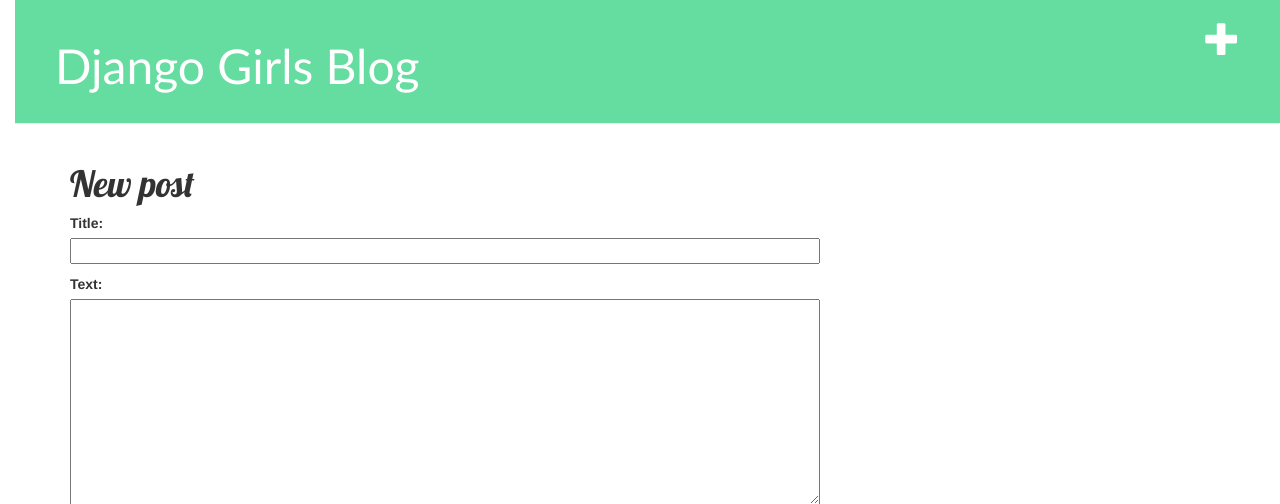
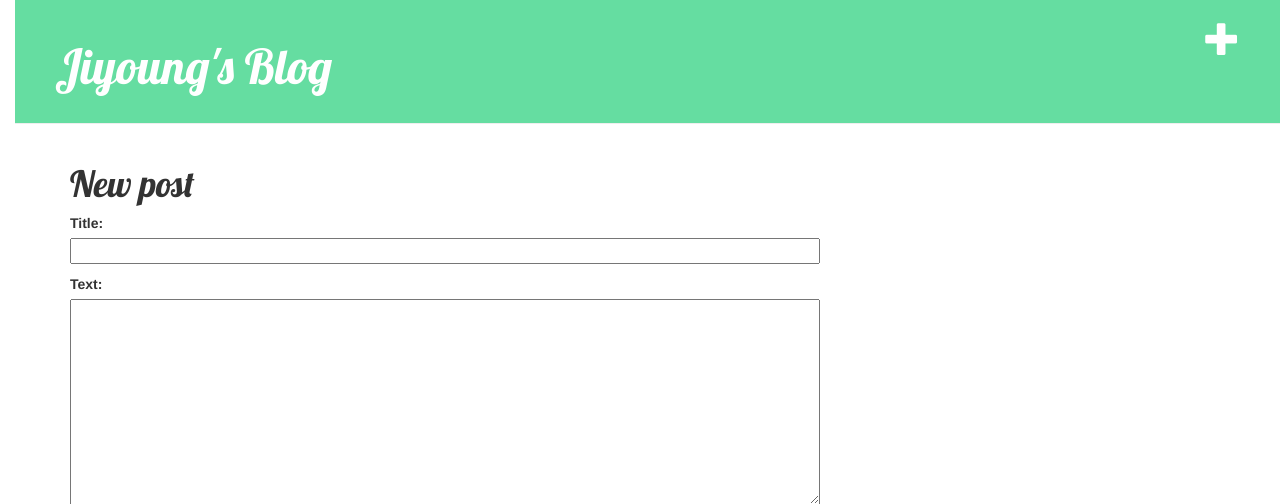
Before and after one commit to jkimgh/my_first_blog, a Django app: page /post/new/ in a window 1280 px wide. Shown: the top 504 px of the page. Run offline with Django 3.2, Linux system fonts and the light colour scheme; some libraries are stand-ins or nearby versions.

Commit message:
final work 04/June

```diff
--- a/blog/static/css/blog.css
+++ b/blog/static/css/blog.css
@@ -1,6 +1,6 @@
 h1 a {
     color: #FCA205;
-    font-family: 'Trebuchet MS', 'Helvetica';
+    font-family: 'Lobster';
 }
 
 body {
--- a/blog/templates/blog/base.html
+++ b/blog/templates/blog/base.html
@@ -1,19 +1,16 @@
 {% load staticfiles %}
 <html>
     <head>
-        <title>Django Girls blog</title>
+        <title>Jiyoung's blog</title>
         <link rel="stylesheet" href="//maxcdn.bootstrapcdn.com/bootstrap/3.2.0/css/bootstrap.min.css">
         <link rel="stylesheet" href="//maxcdn.bootstrapcdn.com/bootstrap/3.2.0/css/bootstrap-theme.min.css">
         <link href='//fonts.googleapis.com/css?family=Lobster&subset=latin,latin-ext' rel='stylesheet' type='text/css'>
         <link rel="stylesheet" href="{% static 'css/blog.css' %}">
     </head>
 <body>
-      {% if user.is_authenticated %}
-    <a href="{% url 'post_new' %}" class="top-menu"><span class="glyphicon glyphicon-plus"></span></a>
-{% endif %}
     <div class="page-header">
         <a href="{% url 'post_new' %}" class="top-menu"><span class="glyphicon glyphicon-plus"></span></a>
-            <h1><a href="/">Django Girls Blog</a></h1>
+        <h1><a href="/">Jiyoung's Blog</a></h1>
     </div>
     <div class="content container">
         <div class="row">
--- a/blog/templates/blog/post_list.html
+++ b/blog/templates/blog/post_list.html
@@ -22,7 +22,7 @@
                           <div class="date">
                               {{ post.published_date }}
                           </div>
-                          <h1><a href="">{{ post.title }}</a></h1>
+                          <h1><a href="{% url 'post_detail' pk=post.pk %}">{{ post.title }}</a></h1>
                           <p>{{ post.text|linebreaks }}</p>
                       </div>
                   {% endfor %}
```
Lines whose indentation alone changed are shown as unchanged.
